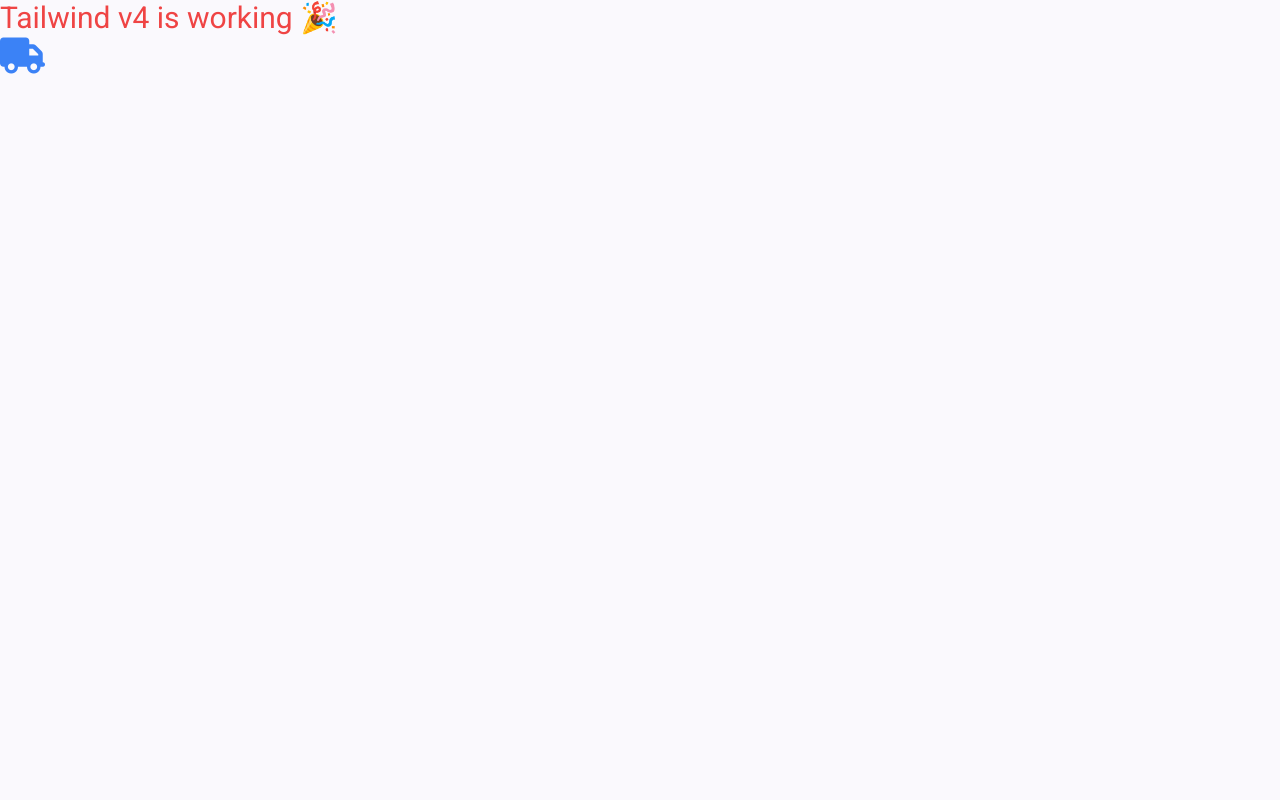
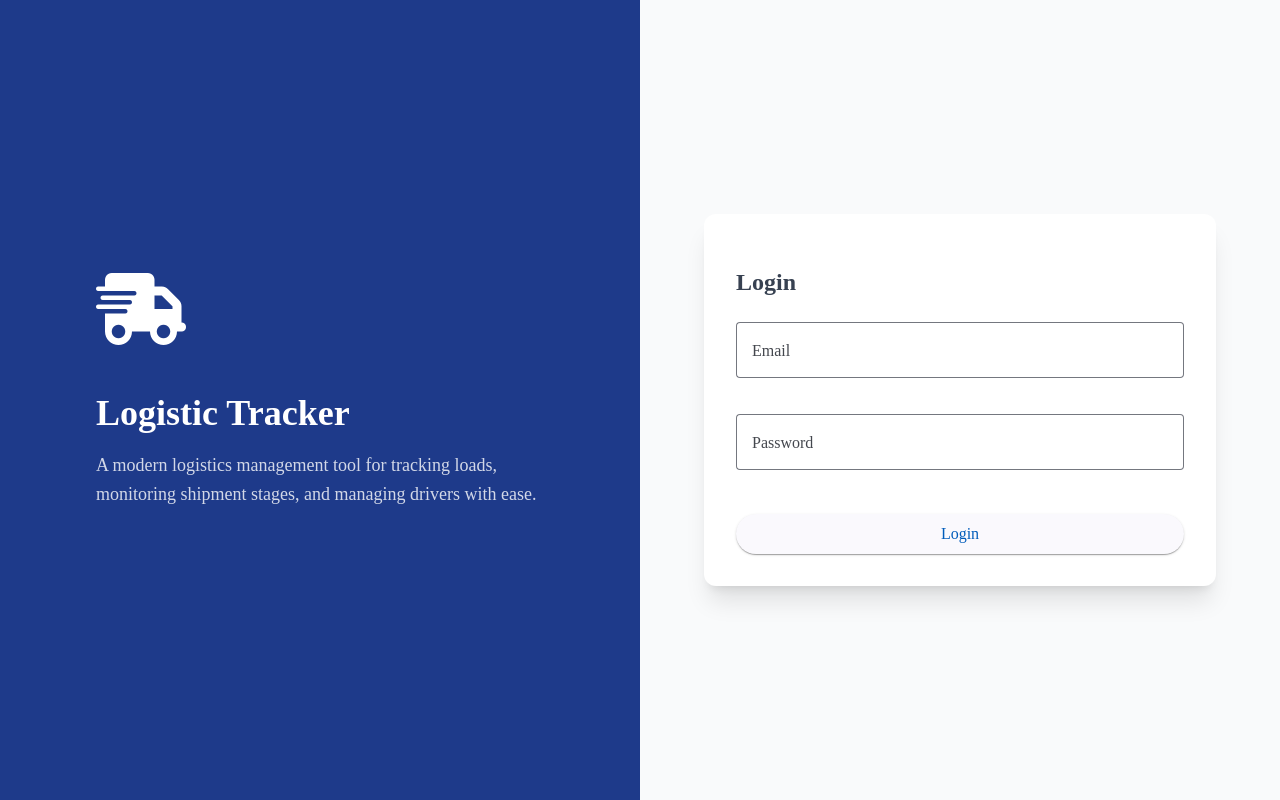
Before and after one commit to MoizRazaBhutta/Logistic-Tracker-FullStack, an Angular app in the folder frontend/logistic-tracker-ui/: page /login in a window 1280 px wide. Before the commit this address led to /. Built offline with nearby package versions, Linux system fonts and the light colour scheme.

Commit message:
feat: implement login page with Angular Material and Tailwind CSS styling
- Important Note the Tailwind @base styling reorders the angular material style so we disable it by using preflight:false

```diff
--- a/frontend/logistic-tracker-ui/angular.json
+++ b/frontend/logistic-tracker-ui/angular.json
@@ -30,8 +30,9 @@
               }
             ],
             "styles": [
-              "src/styles.scss"
-            ]
+            "src/tailwind.css",
+            "src/material-theme.scss"
+          ]
           },
           "configurations": {
             "production": {
@@ -88,7 +89,8 @@
               }
             ],
             "styles": [
-              "src/styles.scss"
+              "src/tailwind.css",
+              "src/material-theme.scss"
             ]
           }
         }
--- a/frontend/logistic-tracker-ui/src/app/app.config.ts
+++ b/frontend/logistic-tracker-ui/src/app/app.config.ts
@@ -1,12 +1,17 @@
-import { ApplicationConfig, provideBrowserGlobalErrorListeners, provideZoneChangeDetection } from '@angular/core';
+import {
+  ApplicationConfig,
+  provideBrowserGlobalErrorListeners,
+  provideZoneChangeDetection,
+} from '@angular/core';
 import { provideRouter } from '@angular/router';
-
 import { routes } from './app.routes';
+import { provideAnimationsAsync } from '@angular/platform-browser/animations/async';
 
 export const appConfig: ApplicationConfig = {
   providers: [
     provideBrowserGlobalErrorListeners(),
     provideZoneChangeDetection({ eventCoalescing: true }),
-    provideRouter(routes)
-  ]
+    provideRouter(routes),
+    provideAnimationsAsync(),
+  ],
 };
--- a/frontend/logistic-tracker-ui/src/app/app.html
+++ b/frontend/logistic-tracker-ui/src/app/app.html
@@ -1,5 +1 @@
-<div class="text-red-500 text-3xl">
-  Tailwind v4 is working 🎉
-</div>
-
-<i class="fa-solid fa-truck text-blue-500 text-4xl"></i>
+<router-outlet></router-outlet>
--- a/frontend/logistic-tracker-ui/src/app/app.routes.ts
+++ b/frontend/logistic-tracker-ui/src/app/app.routes.ts
@@ -1,3 +1,7 @@
 import { Routes } from '@angular/router';
+import { Login } from './pages/login/login';
 
-export const routes: Routes = [];
+export const routes: Routes = [
+  { path: '', redirectTo: 'login', pathMatch: 'full' },
+  { path: 'login', component: Login },
+];
--- /dev/null
+++ b/frontend/logistic-tracker-ui/src/app/pages/login/login.html
@@ -0,0 +1,44 @@
+<div class="min-h-screen grid grid-cols-1 lg:grid-cols-2">
+  <!-- LEFT SIDE: Branding -->
+  <div class="bg-blue-900 text-white flex items-center justify-center p-10">
+    <div class="max-w-md">
+      <i class="fa-solid fa-truck-fast text-7xl mb-6"></i>
+
+      <h1 class="text-4xl font-bold mb-4">Logistic Tracker</h1>
+
+      <p class="text-lg opacity-80 leading-relaxed">
+        A modern logistics management tool for tracking loads, monitoring shipment
+        stages, and managing drivers with ease.
+      </p>
+    </div>
+  </div>
+
+  <!-- RIGHT SIDE: Login Form -->
+  <div class="flex items-center justify-center p-10 bg-gray-50">
+    <div class="w-full max-w-md bg-white shadow-xl rounded-xl p-8">
+      <h2 class="text-2xl font-semibold mb-6 text-gray-700">Login</h2>
+
+      <!-- EMAIL -->
+      <mat-form-field class="w-full mb-4" appearance="outline">
+        <mat-label>Email</mat-label>
+        <input matInput type="email" [(ngModel)]="email">
+      </mat-form-field>
+
+      <!-- PASSWORD -->
+      <mat-form-field class="w-full mb-6" appearance="outline">
+        <mat-label>Password</mat-label>
+        <input matInput type="password" [(ngModel)]="password">
+      </mat-form-field>
+
+      <!-- LOGIN BUTTON -->
+      <button
+        mat-raised-button
+        color="primary"
+        class="w-full py-2"
+        (click)="onLogin()"
+      >
+        Login
+      </button>
+    </div>
+  </div>
+</div>
--- /dev/null
+++ b/frontend/logistic-tracker-ui/src/app/pages/login/login.ts
@@ -0,0 +1,37 @@
+import { CommonModule } from '@angular/common';
+import { Component, inject } from '@angular/core';
+import { FormsModule } from '@angular/forms';
+import { MatButtonModule } from '@angular/material/button';
+import { MatRippleModule } from '@angular/material/core';
+import { MatFormFieldModule } from '@angular/material/form-field';
+import { MatIconModule } from '@angular/material/icon';
+import { MatInputModule } from '@angular/material/input';
+import { Router } from '@angular/router';
+
+@Component({
+  selector: 'app-login',
+  imports: [
+    CommonModule,
+    FormsModule,
+    MatFormFieldModule,
+    MatInputModule,
+    MatButtonModule,
+    MatRippleModule,
+    MatIconModule,
+  ],
+  templateUrl: './login.html',
+  styleUrl: './login.scss',
+})
+export class Login {
+  email: string = '';
+  password: string = '';
+
+  router: Router = inject(Router);
+
+  onLogin() {
+    // Implement login logic here
+    console.log('Logging in with', this.email, this.password);
+    // For example, navigate to the dashboard after login
+    // this.router.navigate(['/dashboard']);
+  }
+}
--- /dev/null
+++ b/frontend/logistic-tracker-ui/src/material-theme.scss
@@ -0,0 +1,22 @@
+@use '@angular/material' as mat;
+
+html {
+  @include mat.theme((
+    color: (
+      primary: mat.$azure-palette,
+      tertiary: mat.$blue-palette,
+    ),
+    density: 0
+  ));
+}
+
+body {
+  background-color: var(--mat-sys-surface);
+  color: var(--mat-sys-on-surface);
+  font-family: var(--mat-sys-body-medium);
+  margin: 0;
+}
+
+html, body {
+  height: 100%;
+}
--- /dev/null
+++ b/frontend/logistic-tracker-ui/src/tailwind.css
@@ -0,0 +1,2 @@
+@tailwind components;
+@tailwind utilities;
--- a/frontend/logistic-tracker-ui/tailwind.config.js
+++ b/frontend/logistic-tracker-ui/tailwind.config.js
@@ -3,5 +3,8 @@
   theme: {
     extend: {},
   },
+  corePlugins: {
+    preflight: false, // <---- disables @tailwind base
+  },
   plugins: [],
 };
```
Also changed, not shown: frontend/logistic-tracker-ui/src/app/pages/login/login.scss (added), 1 other file (tests, documents, lock files or other folders).
